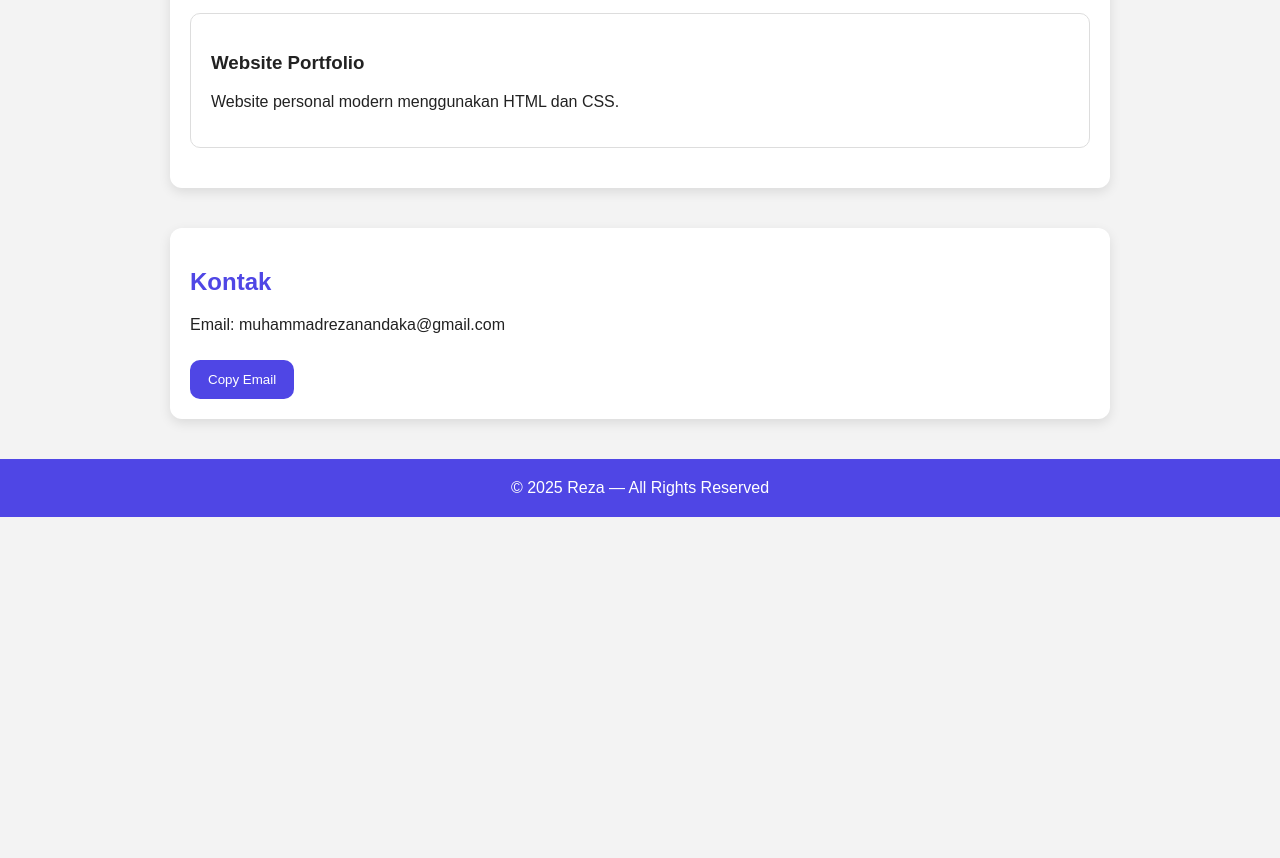
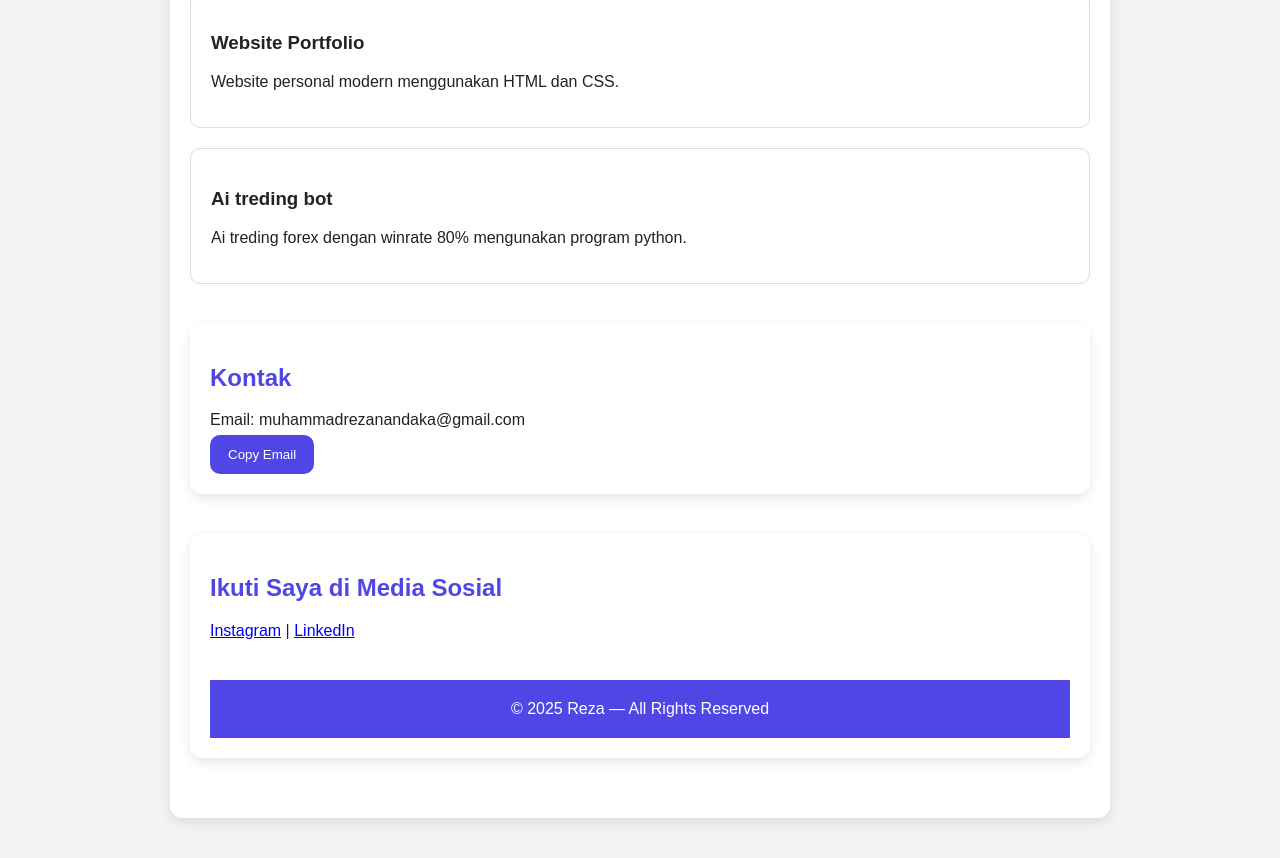
Before and after one commit to Reza-gif79/Web, a plain HTML site: page index.html in a window 1280 px wide. Shown: the part 920-1778 px from the top of the page. Before the commit the page ends 1437 px from the top, so only its background shows below. Drawn offline with Linux system fonts and the light colour scheme.

Commit message:
Update index.html

```diff
--- a/index.html
+++ b/index.html
@@ -92,7 +92,7 @@
             color: white;
             padding: 12px 18px;
             border-radius: 10px;
-            margin-top: 10px;
+            margin-top: -10px;
             cursor: pointer;
         }
         #toggleDark {
@@ -171,6 +171,7 @@
             <div class="skill">HTML</div>
             <div class="skill">CSS</div>
             <div class="skill">Python</div>
+            <div class="skill">Javascript Besic</div>
             <div class="skill">UI/UX Basic</div>
         </div>
     </div>
@@ -185,6 +186,9 @@
             <h3>Website Portfolio</h3>
             <p>Website personal modern menggunakan HTML dan CSS.</p>
         </div>
+        <div class="card">
+            <h3>Ai treding bot</h3>
+            <p>Ai treding forex dengan winrate 80% mengunakan program python.</p>
     </div>
 
     <div class="container" id="contact">
@@ -192,6 +196,13 @@
         <p>Email: muhammadrezanandaka@gmail.com</p>
         <button onclick="navigator.clipboard.writeText('muhammadrezanandaka@gmail.com')">Copy Email</button>
     </div>
+         <div class ="container">
+        <h2>Ikuti Saya di Media Sosial</h2>
+        <p>
+            <a href="https://www.instagram.com/muhammadrezanandaka/" target="_blank">Instagram</a> |
+            <a href="https://www.linkedin.com/in/muhammad-reza-nandaka-123456789/" target="_blank">LinkedIn</a>
+            <a href="https://www.instagram.com/k.rezztrader?igsh=MWFtNjg1Y2t3N281NA==" target="_blank"></a>
+        </p>
 
     <footer>
         © 2025 Reza — All Rights Reserved
```
